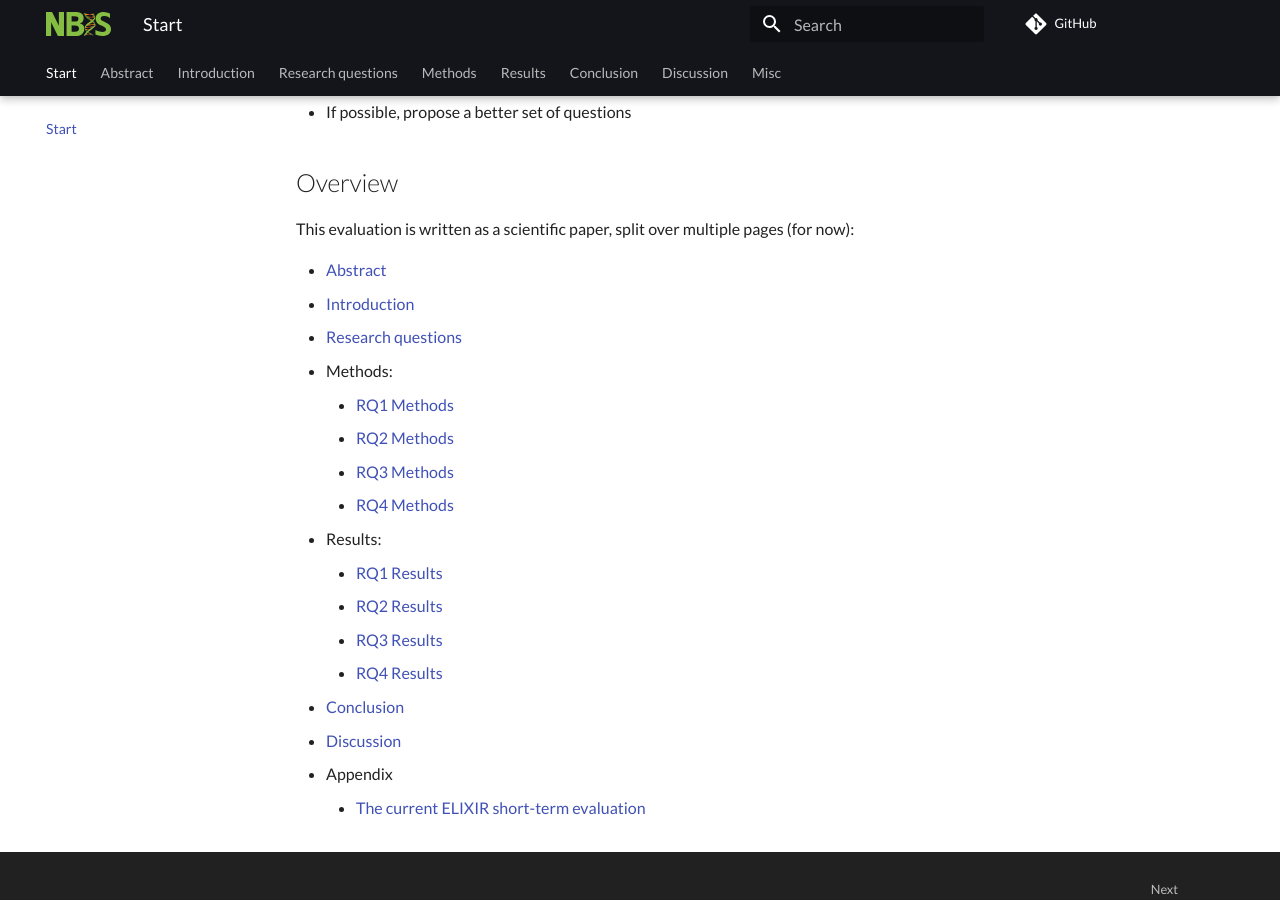
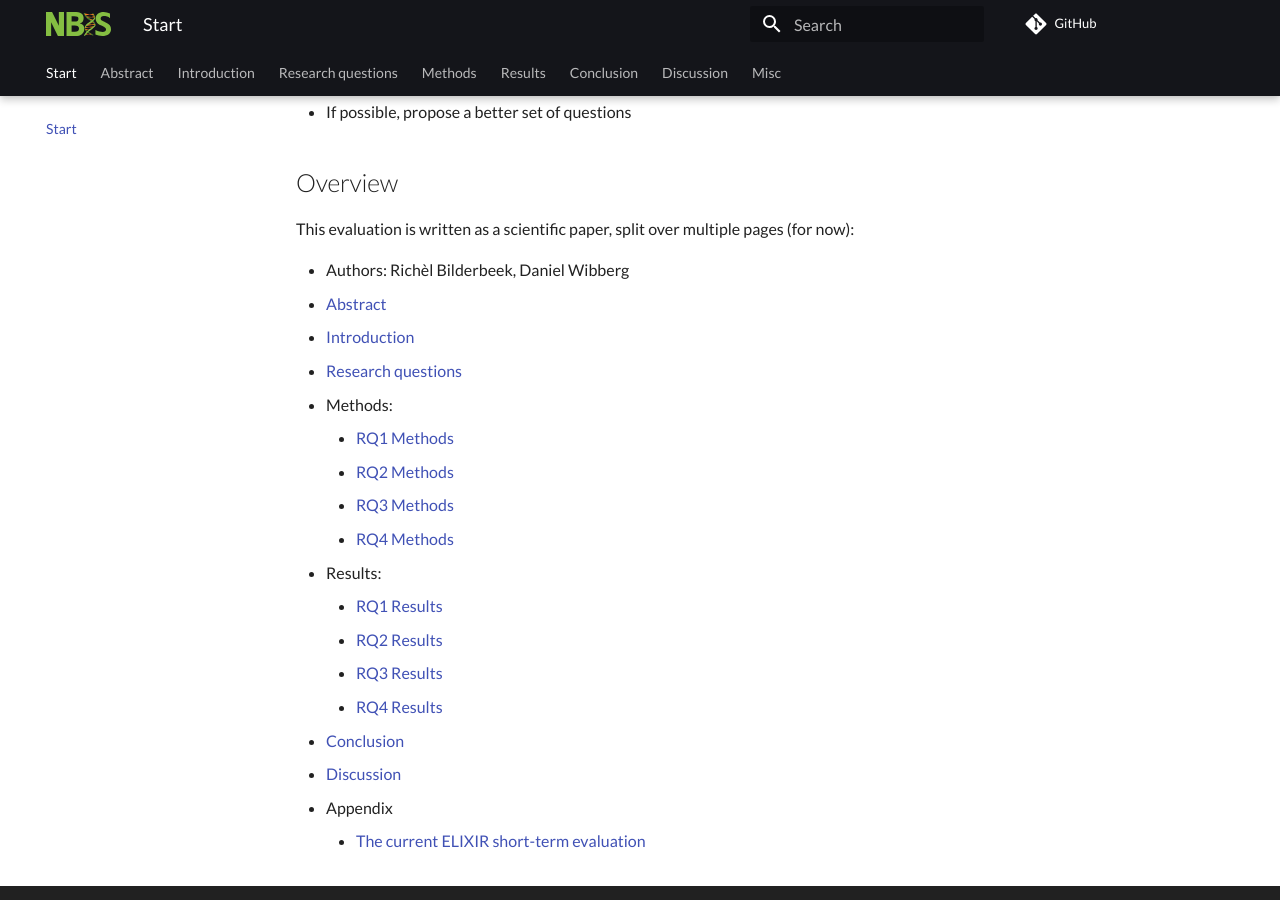
Before and after one commit to NBISweden/elixir_evaluation_evaluation, an MkDocs documentation site: the page built from docs/index.md, in a window 1280 px wide and 900 px high, scrolled down 440 px. Built offline with MkDocs 1.6.1 and Material for MkDocs 9.7.7, drawn with Linux system fonts in a browser that asks for light colours; comment, search, counter and statistics services are not loaded.

Commit message:
Show current set of authors

```diff
--- a/docs/index.md
+++ b/docs/index.md
@@ -30,6 +30,7 @@ An evaluation of the ELIXIR course evaluation.
 This evaluation is written as a scientific paper,
 split over multiple pages (for now):
 
+- Authors: Richèl Bilderbeek, Daniel Wibberg
 - [Abstract](abstract.md)
 - [Introduction](introduction.md)
 - [Research questions](research_questions.md)
```
